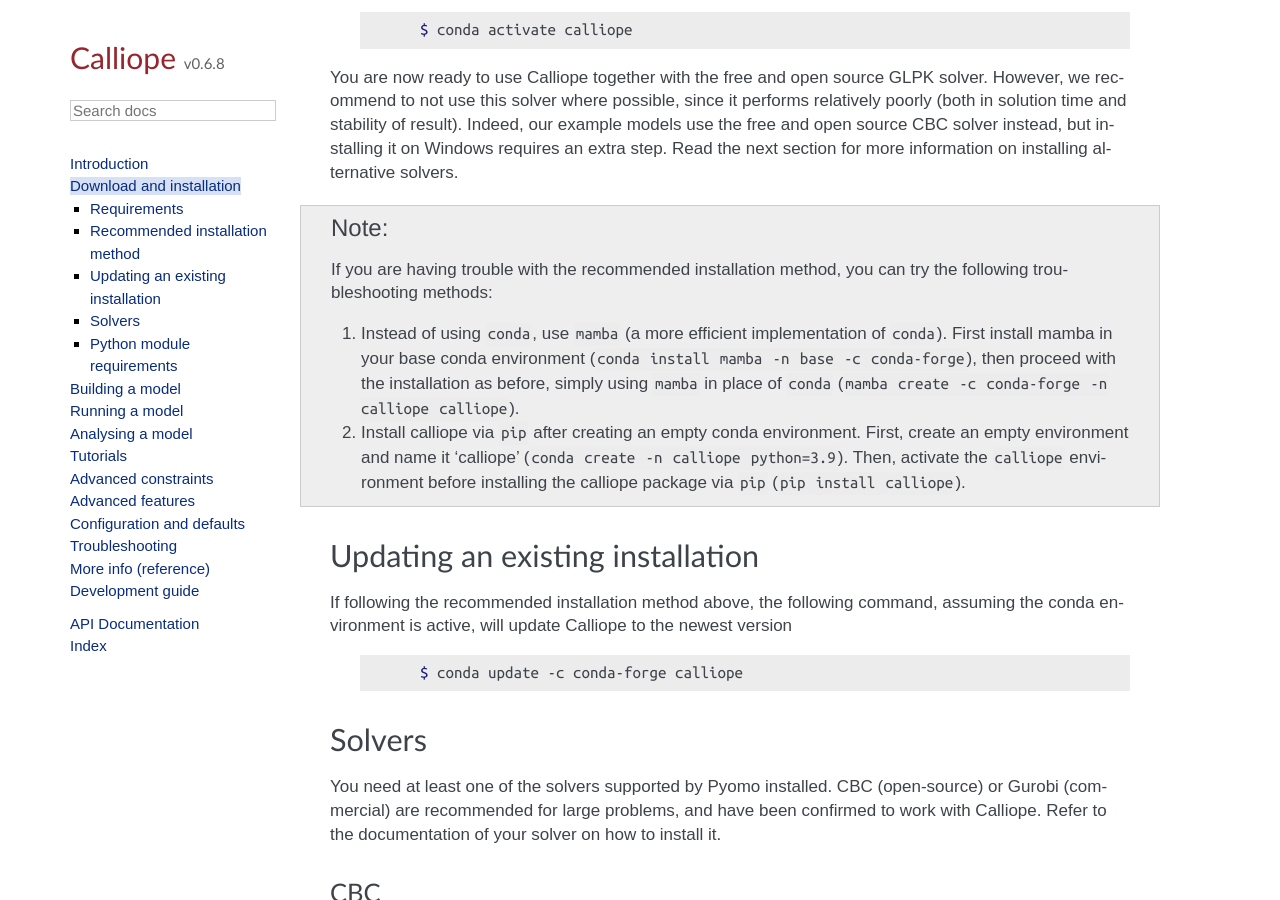
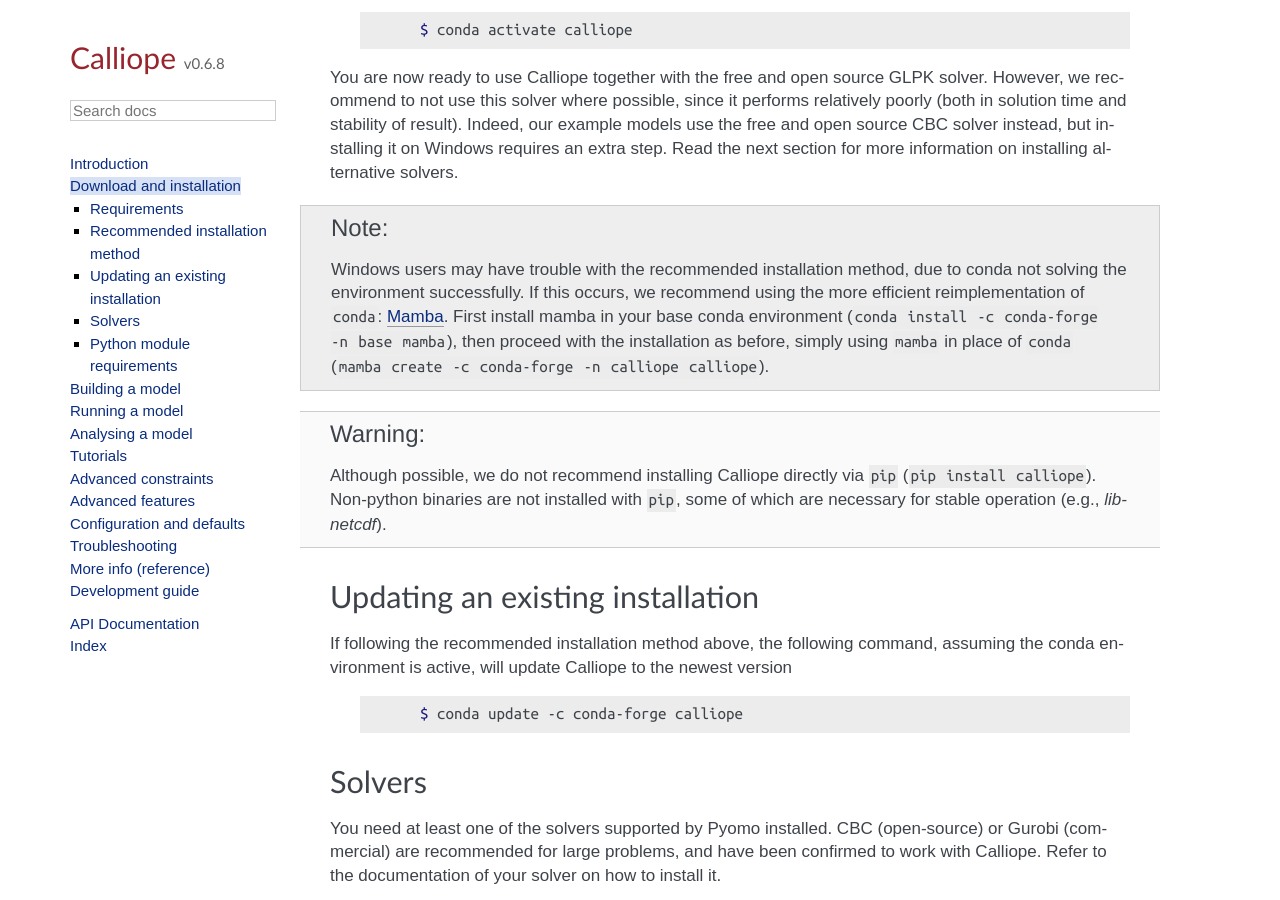
Before and after one commit to calliope-project/calliope, a Sphinx documentation site: the page built from doc/user/installation.rst, in a window 1280 px wide and 900 px high, scrolled down 839 px. Built offline with Sphinx 7.4.7, drawn with Linux system fonts in a browser that asks for light colours; some web fonts are replaced; pages that are not in the unit, such as notebooks, are missing from menus; a script that is not in the unit is left out.

Commit message:
Update install docs (#391)
Remove recommendation to install calliope via pip in a clean conda env.

```diff
--- a/doc/user/develop.rst
+++ b/doc/user/develop.rst
@@ -30,7 +30,8 @@
 
   .. code-block:: fishshell
 
-   $ conda env create -f requirements.yml -n calliope_dev
+   $ conda create -n calliope_dev python=3.9
+   $ conda env update -f requirements.yml -n calliope_dev
    $ conda activate calliope_dev
 
 Finally install Calliope itself as an editable installation with pip:
--- a/doc/user/installation.rst
+++ b/doc/user/installation.rst
@@ -42,11 +42,14 @@
 
 .. note::
 
-    If you are having trouble with the recommended installation method, you can try the following troubleshooting methods:
+    Windows users may have trouble with the recommended installation method, due to conda not solving the environment successfully.
+    If this occurs, we recommend using the more efficient reimplementation of ``conda``: `Mamba <https://mamba.readthedocs.io/en/latest/index.html>`_.
+    First install mamba in your base conda environment (``conda install -c conda-forge -n base mamba``), then proceed with the installation as before, simply using ``mamba`` in place of ``conda`` (``mamba create -c conda-forge -n calliope calliope``).
 
-    1. Instead of using ``conda``, use ``mamba`` (a more efficient implementation of ``conda``). First install mamba in your base conda environment (``conda install mamba -n base -c conda-forge``), then proceed with the installation as before, simply using ``mamba`` in place of ``conda`` (``mamba create -c conda-forge -n calliope calliope``).
+.. warning::
 
-    2. Install calliope via ``pip`` after creating an empty conda environment. First, create an empty environment and name it 'calliope' (``conda create -n calliope python=3.9``). Then, activate the ``calliope`` environment before installing the calliope package via ``pip`` (``pip install calliope``).
+    Although possible, we do not recommend installing Calliope directly via ``pip`` (``pip install calliope``).
+    Non-python binaries are not installed with ``pip``, some of which are necessary for stable operation (e.g., `libnetcdf`).
 
 Updating an existing installation
 =================================
```
